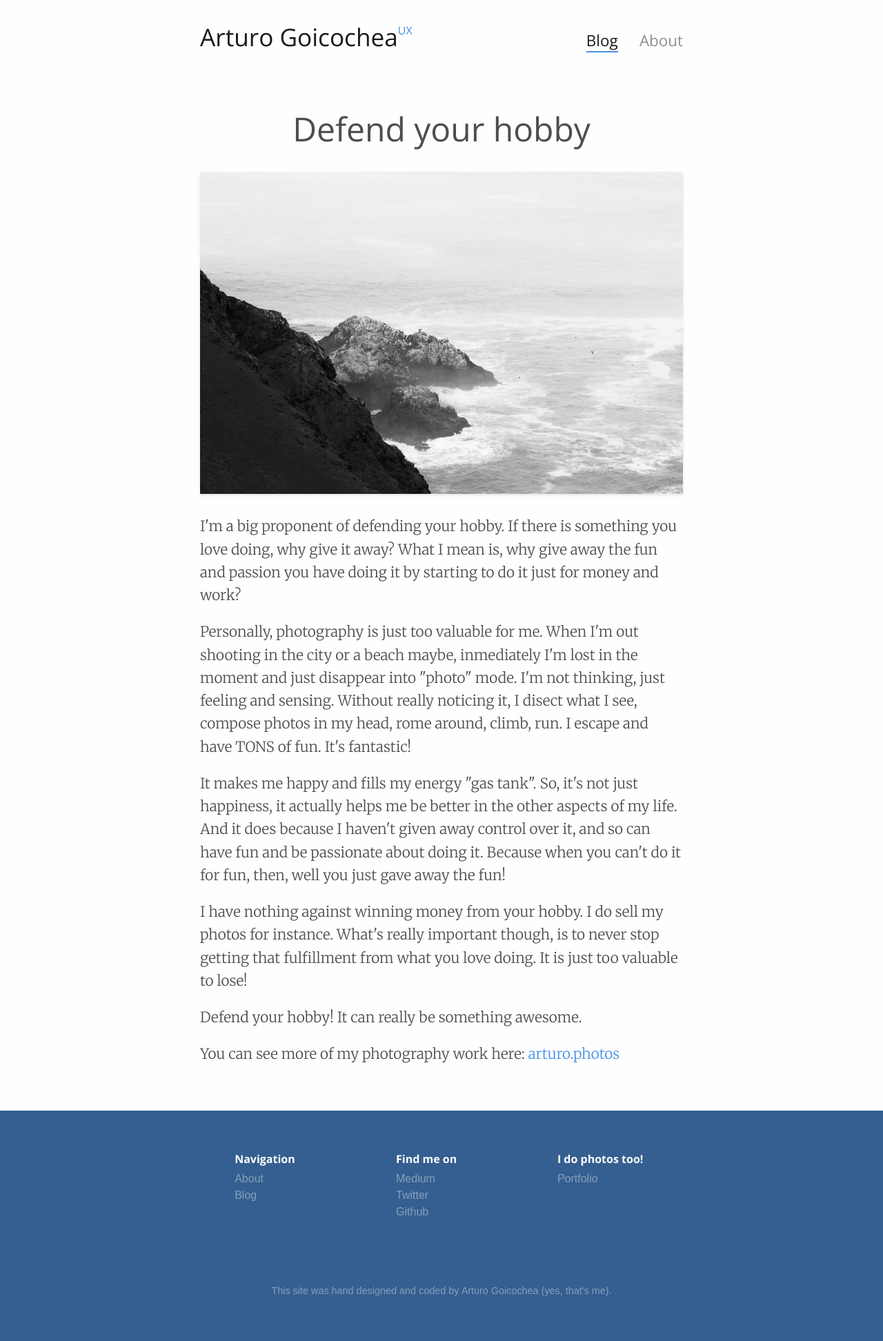
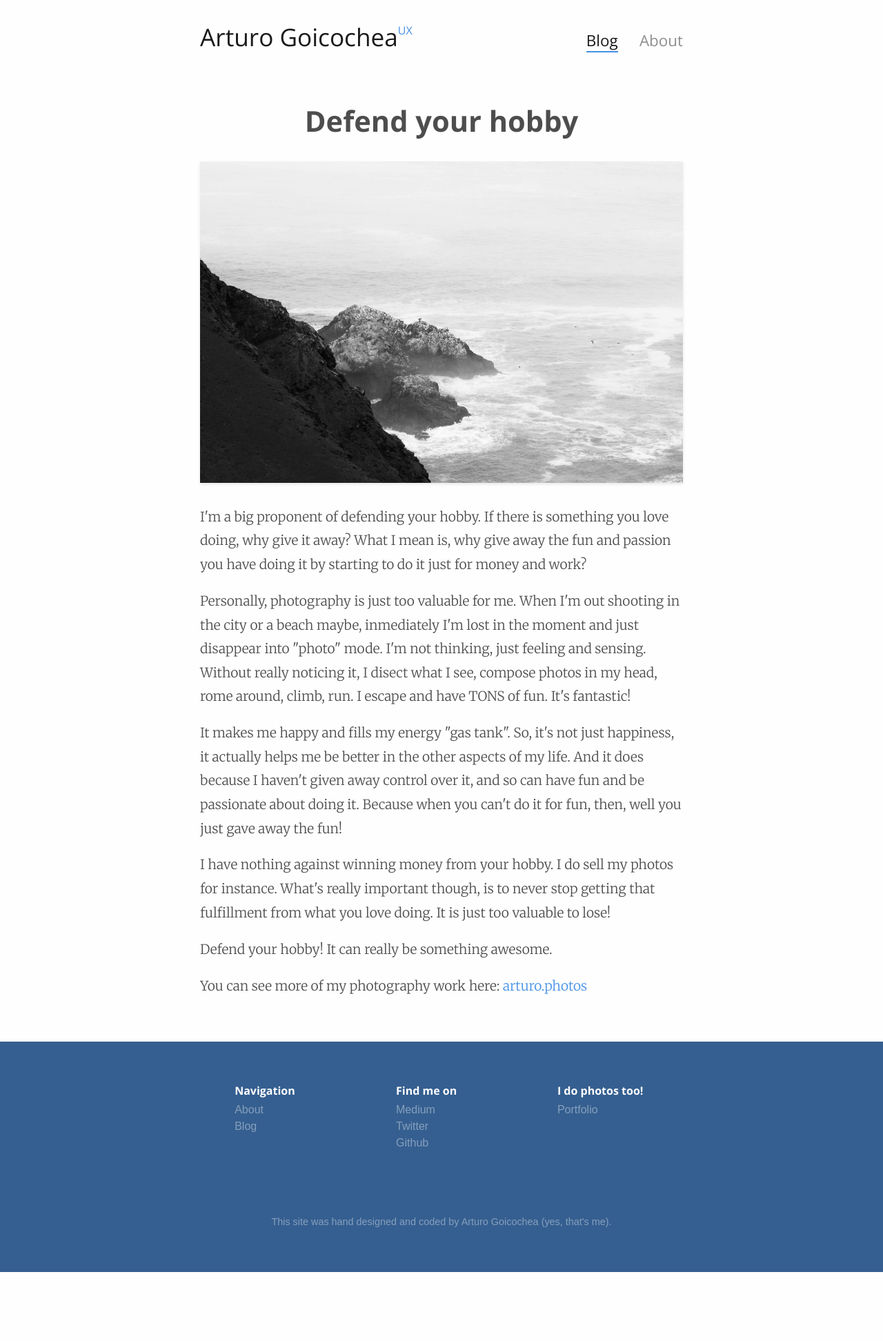
Before and after one commit to arturogh/arturogh, a Jekyll site: the page built from _posts/2015-05-28-my-second-post.md, in a window 1280 px wide. Shown: the whole page at 69% size. Built offline with Jekyll 4.4.1, drawn with Linux system fonts in a browser that asks for light colours; after the commit the page ends 1844 px from its top, so only the background shows below that.

Commit message:
Refinements to blog post page for better readability

```diff
--- a/public/css/main.css
+++ b/public/css/main.css
@@ -984,8 +984,8 @@ section {
         font-weight: 400;
         padding: 0.8em 0 0.2em; } }
   section p {
-    font-size: 1.3em;
-    line-height: 1.6;
+    font-size: 1.2em;
+    line-height: 1.8;
     font-weight: 300; }
     @media screen and (max-width: 767px) {
       section p {
@@ -1007,8 +1007,8 @@ section {
 h2.blog-post-title {
   padding-top: 1em;
   margin: 0;
-  font-size: 3em;
-  font-weight: 300;
+  font-size: 2.6em;
+  font-weight: 600;
   text-align: center; }
 
 .work-posts-feed {
```
Also changed, not shown: public/css/main.sass (+4 -4 lines), 1 other file.
